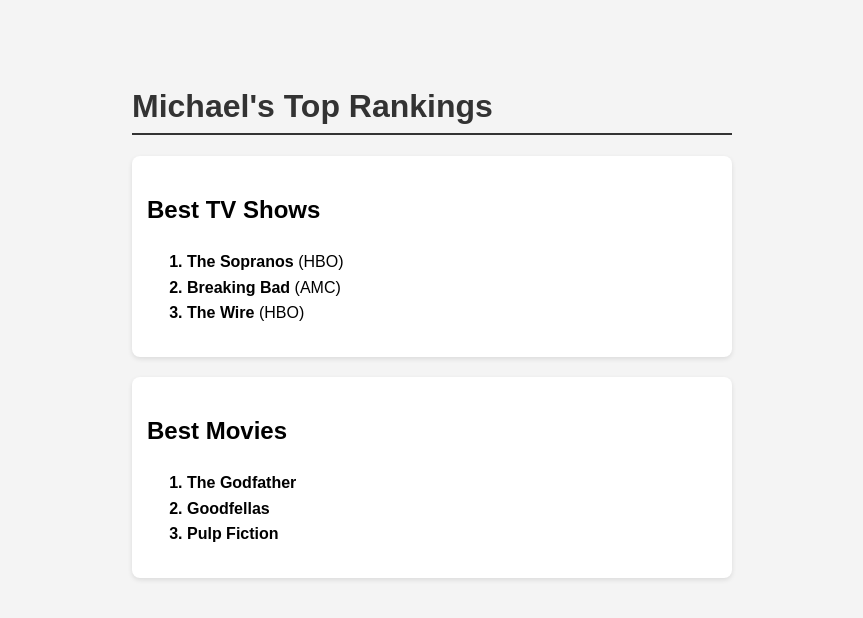
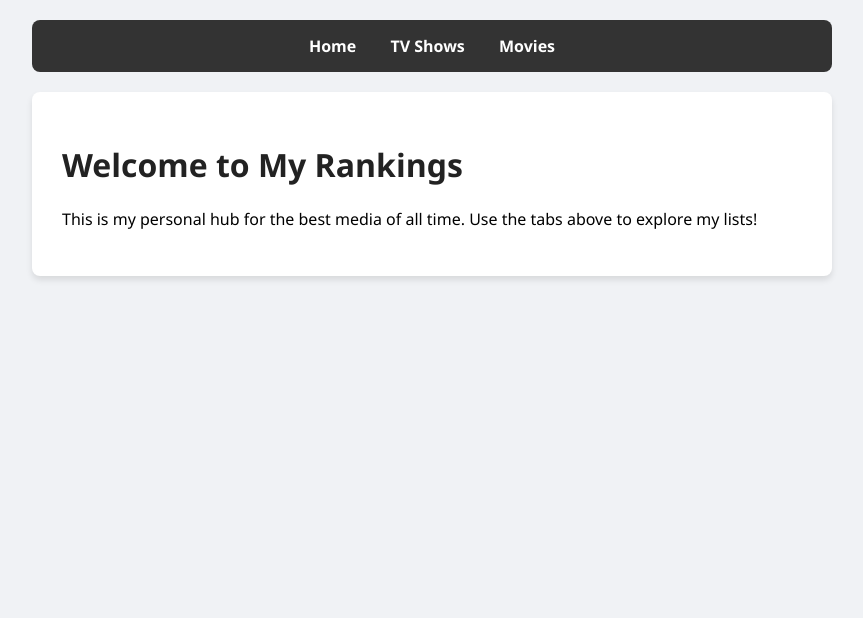
Before and after one commit to mdscalza/mdscalza.github.io, a plain HTML site: page index.html in a window 1280 px wide. Shown: the whole page, without its empty margins (208-1071 px from the left). Drawn offline with Linux system fonts and the light colour scheme.

Commit message:
Update index.html

```diff
--- a/index.html
+++ b/index.html
@@ -1,35 +1,27 @@
 <!DOCTYPE html>
 <html>
 <head>
-    <title>Michael Scalza's Rankings</title>
+    <title>Michael's Rankings</title>
     <style>
-        body { font-family: sans-serif; max-width: 600px; margin: 40px auto; padding: 20px; line-height: 1.6; background-color: #f4f4f4; }
-        h1 { color: #333; border-bottom: 2px solid #333; }
-        .category { background: white; padding: 15px; margin-bottom: 20px; border-radius: 8px; box-shadow: 0 2px 5px rgba(0,0,0,0.1); }
-        ol { font-weight: bold; }
-        ol li span { font-weight: normal; }
+        body { font-family: 'Segoe UI', sans-serif; max-width: 800px; margin: 0 auto; padding: 20px; background-color: #f0f2f5; }
+        nav { background: #333; padding: 15px; border-radius: 8px; margin-bottom: 20px; text-align: center; }
+        nav a { color: white; text-decoration: none; margin: 0 15px; font-weight: bold; }
+        nav a:hover { color: #ffd700; }
+        .content { background: white; padding: 30px; border-radius: 8px; box-shadow: 0 4px 6px rgba(0,0,0,0.1); }
+        h1 { color: #222; }
     </style>
 </head>
 <body>
 
-    <h1>Michael's Top Rankings</h1>
+    <nav>
+        <a href="index.html">Home</a>
+        <a href="tv.html">TV Shows</a>
+        <a href="movies.html">Movies</a>
+    </nav>
 
-    <div class="category">
-        <h2>Best TV Shows</h2>
-        <ol>
-            <li>The Sopranos <span>(HBO)</span></li>
-            <li>Breaking Bad <span>(AMC)</span></li>
-            <li>The Wire <span>(HBO)</span></li>
-        </ol>
-    </div>
-
-    <div class="category">
-        <h2>Best Movies</h2>
-        <ol>
-            <li>The Godfather</li>
-            <li>Goodfellas</li>
-            <li>Pulp Fiction</li>
-        </ol>
+    <div class="content">
+        <h1>Welcome to My Rankings</h1>
+        <p>This is my personal hub for the best media of all time. Use the tabs above to explore my lists!</p>
     </div>
 
 </body>
```
